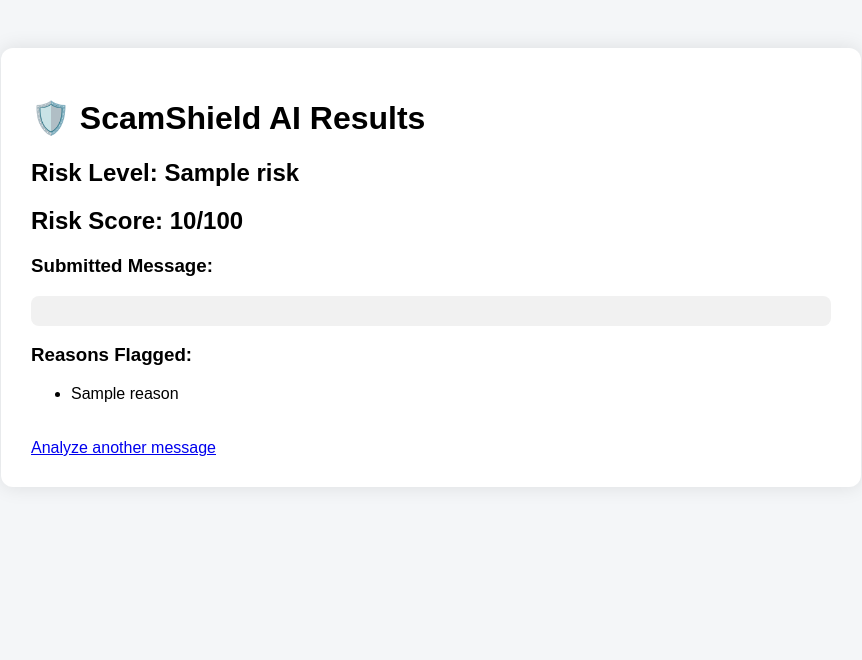
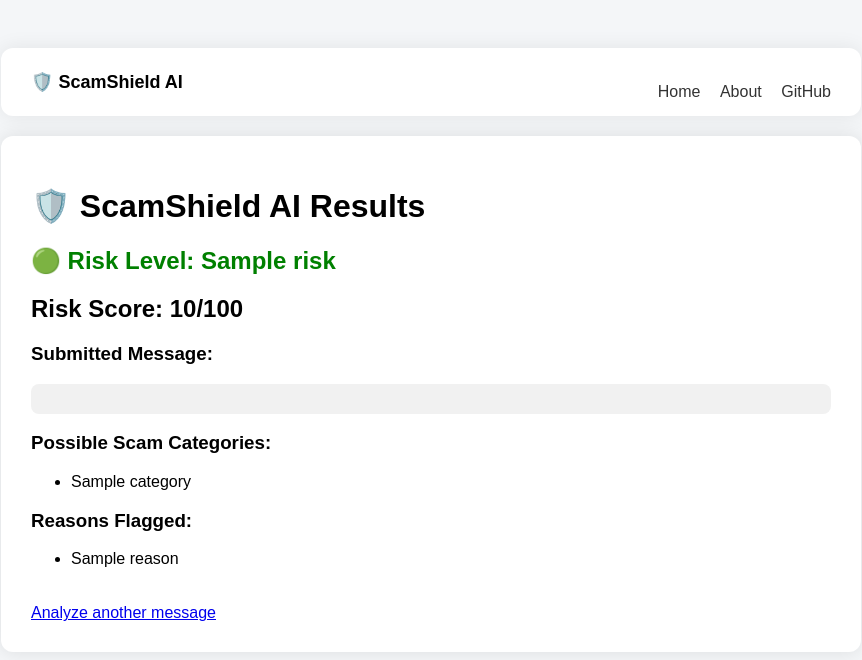
Before and after one commit to kaiwolf1219/ScamShieldAI, a Django app: template scanner/templates/submitted.html in a window 1280 px wide. Shown: the top 660 px of the page, without its empty margins (209-1071 px from the left). Run offline with Django 3.2, Linux system fonts and the light colour scheme; the template is opened without the code that fills it: most values are stand-ins (such as "Sample title", 1, 10 or a date in 2020).

Commit message:
Add navigation bar and about page

```diff
--- a/scanner/templates/submitted.html
+++ b/scanner/templates/submitted.html
@@ -4,11 +4,34 @@
     <title>Results | ScamShield AI</title>
 
     <style>
-        body {
-            font-family: Arial, sans-serif;
-            background: #f4f6f8;
-            padding: 40px;
-        }
+        .navbar {
+    max-width: 800px;
+    margin: 0 auto 20px auto;
+    background: white;
+    padding: 15px 30px;
+    border-radius: 12px;
+    box-shadow: 0 0 20px rgba(0,0,0,.08);
+    display: flex;
+    justify-content: space-between;
+    align-items: center;
+}
+
+.logo {
+    font-weight: bold;
+    font-size: 18px;
+}
+
+.nav-links a {
+    margin-left: 15px;
+    text-decoration: none;
+    color: #333;
+}
+
+body {
+    font-family: Arial, sans-serif;
+    background: #f4f6f8;
+    padding: 40px;
+}
 
         .container {
             max-width: 800px;
@@ -40,14 +63,41 @@
 </head>
 
 <body>
+    <nav class="navbar">
+    <div class="logo">🛡️ ScamShield AI</div>
+    <div class="nav-links">
+        <a href="/">Home</a>
+        <a href="#">About</a>
+        <a href="#">GitHub</a>
+    </div>
+</nav>
     <div class="container">
         <h1>🛡️ ScamShield AI Results</h1>
 
-        <div class="risk">Risk Level: {{ risk }}</div>
-        <h2>Risk Score: {{ score }}/100</h2>
+{% if risk == "High" %}
+    <div class="risk" style="color:red;">
+        🔴 Risk Level: {{ risk }}
+    </div>
+{% elif risk == "Medium" %}
+    <div class="risk" style="color:orange;">
+        🟡 Risk Level: {{ risk }}
+    </div>
+{% else %}
+    <div class="risk" style="color:green;">
+        🟢 Risk Level: {{ risk }}
+    </div>
+{% endif %}        <h2>Risk Score: {{ score }}/100</h2>
         <h3>Submitted Message:</h3>
         <div class="message-box">{{ message }}</div>
+<h3>Possible Scam Categories:</h3>
 
+<ul>
+{% for category in categories %}
+    <li>{{ category }}</li>
+{% empty %}
+    <li>No obvious scam category detected.</li>
+{% endfor %}
+</ul>
         <h3>Reasons Flagged:</h3>
         <ul>
             {% for reason in reasons %}
```
Also changed, not shown: scanner/about.html (added, +54 -0 lines), scanner/templates/index.html (+30 -0 lines), scanner/views.py (+46 -6 lines).
